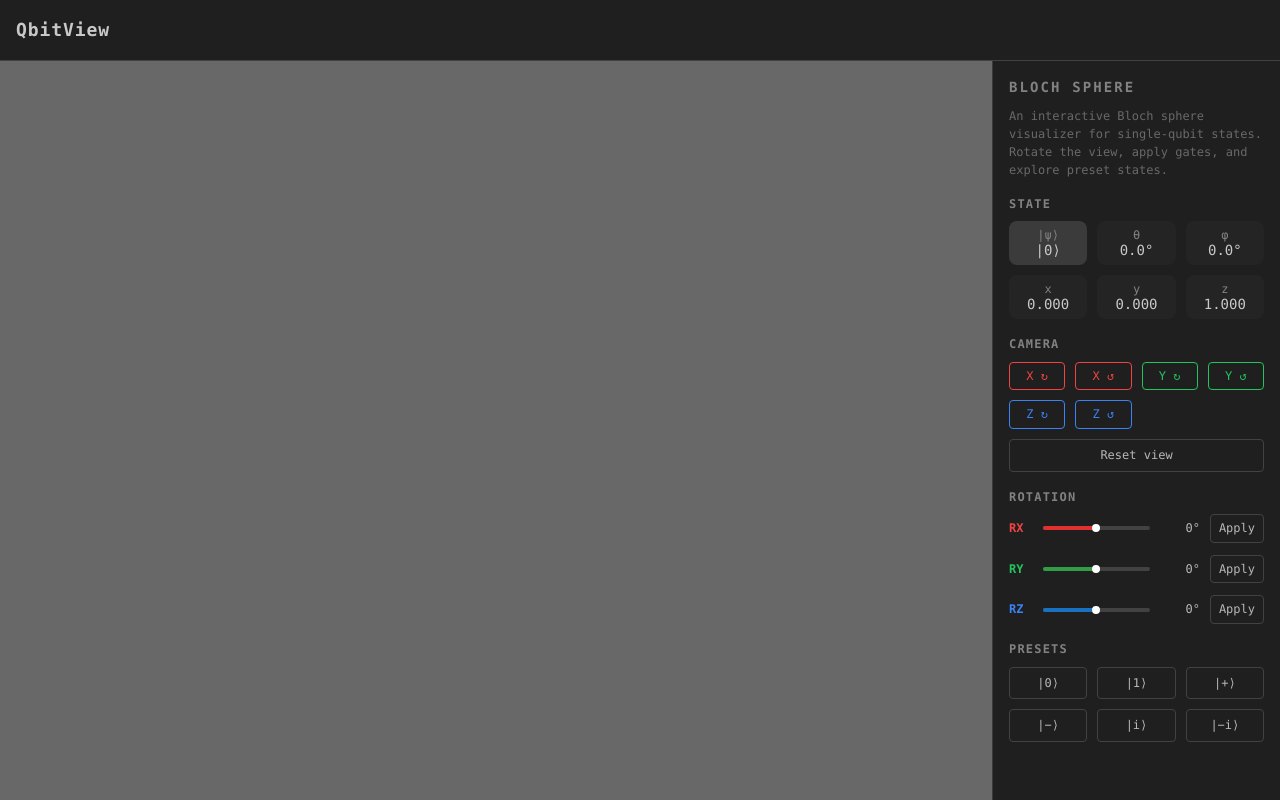
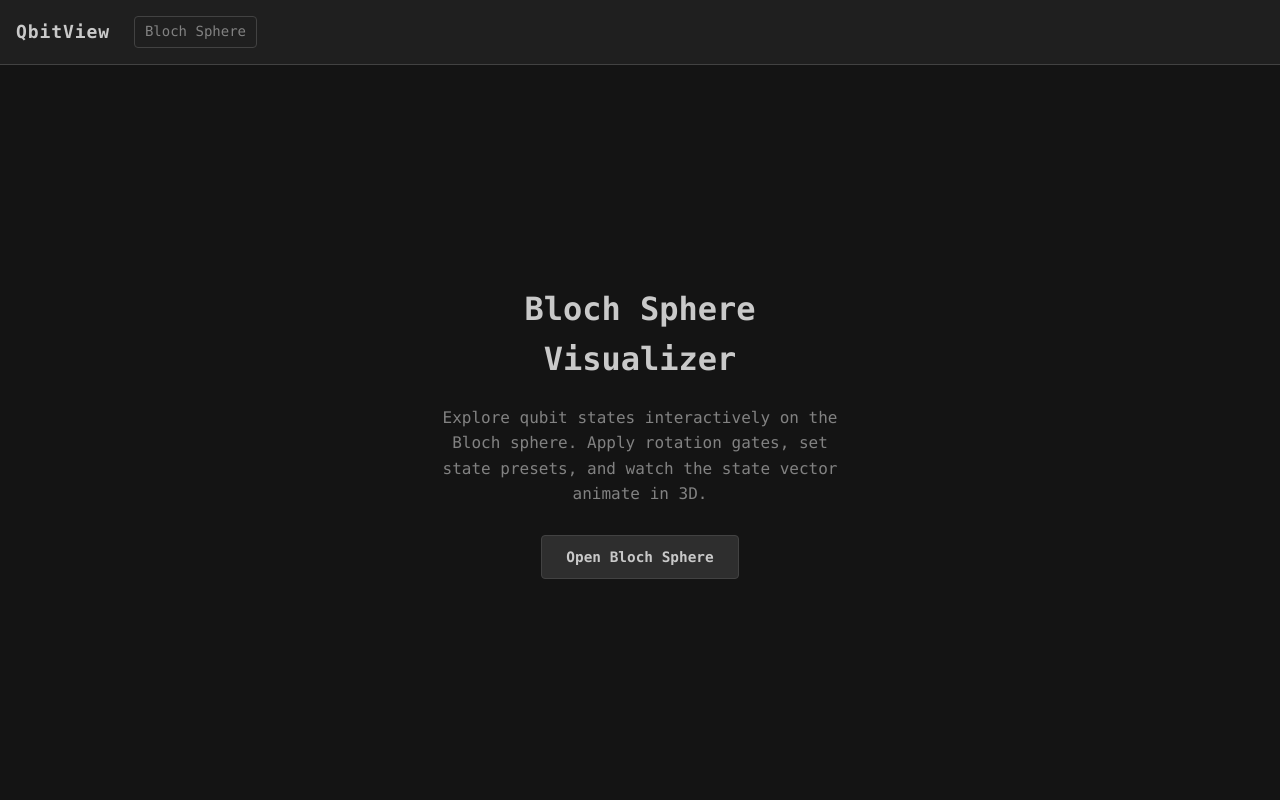
Before and after one commit to jalleng/qubit-view, a React (Vite) app: page / in a window 1280 px wide. Built offline with nearby package versions, Linux system fonts and the light colour scheme; no server answers.

Commit message:
feat: Added routing

```diff
--- a/package.json
+++ b/package.json
@@ -18,6 +18,7 @@
     "@react-three/fiber": "^9.6.0",
     "react": "^19.2.5",
     "react-dom": "^19.2.5",
+    "react-router-dom": "^7.15.0",
     "three": "^0.184.0",
     "zustand": "^5.0.12"
   },
--- a/src/App.module.css
+++ /dev/null
@@ -1,33 +0,0 @@
-.root {
-  display: flex;
-  flex-direction: column;
-  width: 100dvw;
-  height: 100dvh;
-  overflow: hidden;
-  background-color: #686868;
-}
-
-.nav {
-  padding: 1rem;
-  border-bottom: 1px solid var(--mantine-color-dark-4);
-  background-color: var(--mantine-color-dark-8);
-}
-
-.navTitle {
-  margin: 0;
-  font-size: 1.125rem;
-  font-weight: 700;
-  letter-spacing: 0.05em;
-  color: var(--mantine-color-dark-0);
-}
-
-.content {
-  display: flex;
-  flex: 1;
-  min-height: 0;
-}
-
-.sceneWrapper {
-  flex: 1;
-  min-width: 0;
-}
--- a/src/App.tsx
+++ /dev/null
@@ -1,24 +0,0 @@
-import { useRef } from "react";
-import { Scene } from "./components/Scene";
-import type { OrbitAxis } from "./components/Scene";
-import { ControlPanel } from "./components/ControlPanel";
-import classes from "./App.module.css";
-
-export default function App() {
-  const orbitAxisRef = useRef<{ axis: OrbitAxis; dir: number } | null>(null);
-  const resetCamera = useRef<(() => void) | null>(null);
-
-  return (
-    <div className={classes.root}>
-      <nav className={classes.nav}>
-        <h1 className={classes.navTitle}>QbitView</h1>
-      </nav>
-      <div className={classes.content}>
-        <div className={classes.sceneWrapper}>
-          <Scene orbitAxisRef={orbitAxisRef} resetCamera={resetCamera} />
-        </div>
-        <ControlPanel orbitAxisRef={orbitAxisRef} resetCamera={resetCamera} />
-      </div>
-    </div>
-  );
-}
--- a/src/main.tsx
+++ b/src/main.tsx
@@ -1,18 +1,22 @@
-import { StrictMode } from 'react'
-import { createRoot } from 'react-dom/client'
-import { MantineProvider, createTheme } from '@mantine/core'
-import './index.css'
-import App from './App.tsx'
+import { StrictMode } from "react";
+import { createRoot } from "react-dom/client";
+import { BrowserRouter } from "react-router-dom";
+import { MantineProvider, createTheme } from "@mantine/core";
+import "./index.css";
+import App from "./pages/App.tsx";
 
 const mantineTheme = createTheme({
-  fontFamily: 'ui-monospace, "Cascadia Code", "Source Code Pro", Consolas, monospace',
-  primaryColor: 'gray',
-})
+  fontFamily:
+    'ui-monospace, "Cascadia Code", "Source Code Pro", Consolas, monospace',
+  primaryColor: "gray",
+});
 
-createRoot(document.getElementById('root')!).render(
+createRoot(document.getElementById("root")!).render(
   <StrictMode>
-    <MantineProvider theme={mantineTheme} defaultColorScheme="dark">
-      <App />
-    </MantineProvider>
+    <BrowserRouter>
+      <MantineProvider theme={mantineTheme} defaultColorScheme="dark">
+        <App />
+      </MantineProvider>
+    </BrowserRouter>
   </StrictMode>,
-)
+);
--- /dev/null
+++ b/src/pages/App.module.css
@@ -0,0 +1,59 @@
+.root {
+  display: flex;
+  flex-direction: column;
+  width: 100dvw;
+  height: 100dvh;
+  overflow: hidden;
+  background-color: #686868;
+}
+
+.nav {
+  display: flex;
+  align-items: center;
+  gap: 1.5rem;
+  padding: 1rem;
+  border-bottom: 1px solid var(--mantine-color-dark-4);
+  background-color: var(--mantine-color-dark-8);
+}
+
+.navTitle {
+  margin: 0;
+  font-size: 1.125rem;
+  font-weight: 700;
+  letter-spacing: 0.05em;
+  color: var(--mantine-color-dark-0);
+  text-decoration: none;
+}
+
+.navLink {
+  font-size: 0.875rem;
+  font-weight: 500;
+  color: var(--mantine-color-dark-2);
+  text-decoration: none;
+  padding: 0.25rem 0.625rem;
+  border: 1px solid var(--mantine-color-dark-4);
+  border-radius: 4px;
+  transition: color 120ms ease, background-color 120ms ease;
+}
+
+.navLink:hover {
+  color: var(--mantine-color-dark-0);
+  background-color: var(--mantine-color-dark-6);
+}
+
+.pageWrapper {
+  display: flex;
+  flex: 1;
+  min-height: 0;
+}
+
+.content {
+  display: flex;
+  flex: 1;
+  min-height: 0;
+}
+
+.sceneWrapper {
+  flex: 1;
+  min-width: 0;
+}
--- /dev/null
+++ b/src/pages/App.tsx
@@ -0,0 +1,21 @@
+import { Link, Route, Routes } from "react-router-dom";
+import { BlochSpherePage } from "./BlochSpherePage";
+import HomePage from "./HomePage";
+import classes from "./App.module.css";
+
+export default function App() {
+  return (
+    <div className={classes.root}>
+      <nav className={classes.nav}>
+        <Link to="/" className={classes.navTitle}>QbitView</Link>
+        <Link to="/bloch-sphere" className={classes.navLink}>Bloch Sphere</Link>
+      </nav>
+      <div className={classes.pageWrapper}>
+        <Routes>
+          <Route path="/" element={<HomePage />} />
+          <Route path="/bloch-sphere" element={<BlochSpherePage />} />
+        </Routes>
+      </div>
+    </div>
+  );
+}
--- /dev/null
+++ b/src/pages/BlochSpherePage.tsx
@@ -0,0 +1,19 @@
+import { useRef } from "react";
+import { Scene } from "../components/Scene";
+import type { OrbitAxis } from "../components/Scene";
+import classes from "./App.module.css";
+import { ControlPanel } from "../components/ControlPanel";
+
+export const BlochSpherePage = () => {
+  const orbitAxisRef = useRef<{ axis: OrbitAxis; dir: number } | null>(null);
+  const resetCamera = useRef<(() => void) | null>(null);
+
+  return (
+    <div className={classes.content}>
+      <div className={classes.sceneWrapper}>
+        <Scene orbitAxisRef={orbitAxisRef} resetCamera={resetCamera} />
+      </div>
+      <ControlPanel orbitAxisRef={orbitAxisRef} resetCamera={resetCamera} />
+    </div>
+  );
+};
--- /dev/null
+++ b/src/pages/HomePage.module.css
@@ -0,0 +1,51 @@
+.root {
+  display: flex;
+  flex: 1;
+  width: 100%;
+  align-items: center;
+  justify-content: center;
+  background-color: var(--mantine-color-dark-9);
+}
+
+.hero {
+  display: flex;
+  flex-direction: column;
+  align-items: center;
+  gap: 1.25rem;
+  max-width: 480px;
+  text-align: center;
+  padding: 2rem;
+}
+
+.title {
+  margin: 0;
+  font-size: 2rem;
+  font-weight: 700;
+  color: var(--mantine-color-dark-0);
+}
+
+.subtitle {
+  margin: 0;
+  font-size: 1rem;
+  line-height: 1.6;
+  color: var(--mantine-color-dark-2);
+}
+
+.cta {
+  display: inline-block;
+  margin-top: 0.5rem;
+  padding: 0.625rem 1.5rem;
+  border: 1px solid var(--mantine-color-dark-4);
+  border-radius: 4px;
+  background-color: var(--mantine-color-dark-6);
+  color: var(--mantine-color-dark-0);
+  font-family: inherit;
+  font-size: 0.9rem;
+  font-weight: 600;
+  text-decoration: none;
+  transition: background-color 120ms ease;
+}
+
+.cta:hover {
+  background-color: var(--mantine-color-dark-5);
+}
--- /dev/null
+++ b/src/pages/HomePage.tsx
@@ -0,0 +1,19 @@
+import { Link } from "react-router-dom";
+import classes from "./HomePage.module.css";
+
+export default function HomePage() {
+  return (
+    <div className={classes.root}>
+      <div className={classes.hero}>
+        <h2 className={classes.title}>Bloch Sphere Visualizer</h2>
+        <p className={classes.subtitle}>
+          Explore qubit states interactively on the Bloch sphere. Apply rotation
+          gates, set state presets, and watch the state vector animate in 3D.
+        </p>
+        <Link to="/bloch-sphere" className={classes.cta}>
+          Open Bloch Sphere
+        </Link>
+      </div>
+    </div>
+  );
+}
```
Also changed, not shown: src/pages/App.css (renamed from src/App.css), 1 other file (tests, documents, lock files or other folders).
